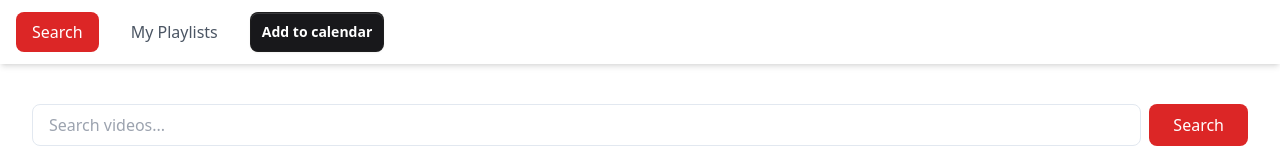
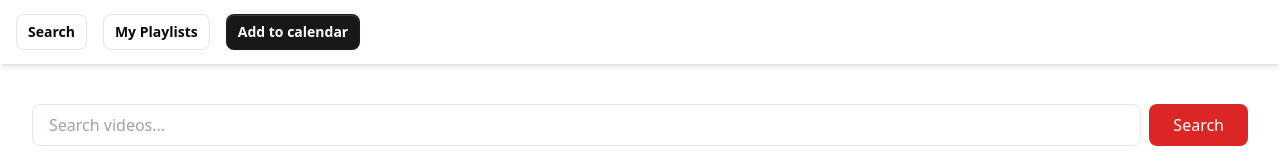
Before and after one commit to XARKMW/august-activity-3, a React (Vite) app: page / in a window 1280 px wide. Shown: the top 160 px of the page. Built offline with nearby package versions, Linux system fonts and the light colour scheme; no server answers.

Commit message:
added buttons

```diff
--- a/src/App.tsx
+++ b/src/App.tsx
@@ -15,28 +15,19 @@ function App() {
                 <div className="container mx-auto px-4">
                     <div className="flex items-center h-16">
                         <div className="flex space-x-4">
-                            <button
+                            <Button
                                 onClick={() => setCurrentPage('search')}
-                                className={`px-4 py-2 rounded-lg transition-colors ${
-                                    currentPage === 'search'
-                                        ? 'bg-red-600 text-white'
-                                        : 'text-gray-600 hover:bg-gray-100'
-                                }`}
+                                outline
                             >
                                 Search
-                            </button>
-                            <button
+                            </Button>
+                            <Button
                                 onClick={() => setCurrentPage('playlists')}
-                                className={`px-4 py-2 rounded-lg transition-colors ${
-                                    currentPage === 'playlists'
-                                        ? 'bg-red-600 text-white'
-                                        : 'text-gray-600 hover:bg-gray-100'
-                                }`}
+                                outline
                             >
                                 My Playlists
-                            </button>
+                            </Button>
                             <Button
-                                variant="outline"
                                 onClick={() => {
                                     toast({
                                         title: "Scheduled: Catch up ",
--- a/src/components/PlaylistManager.tsx
+++ b/src/components/PlaylistManager.tsx
@@ -1,8 +1,9 @@
-// src/components/PlaylistManager.tsx
 import { useState } from 'react';
 import { YouTubeSearchResult } from '../types/youtube';
 import { Playlist } from '../types/playlist';
-import { createPlaylist, addVideoToPlaylist, getPlaylists } from '../utils/playlist';
+import { createPlaylist, addVideoToPlaylist, getPlaylists, deletePlaylist, removeVideoFromPlaylist } from '../utils/playlist';
+import { useToast } from '../ui/use-toast';
+import { ToastAction } from '../ui/toast';
 
 interface PlaylistManagerProps {
     video: YouTubeSearchResult;
@@ -13,6 +14,7 @@ export function PlaylistManager({ video, onClose }: PlaylistManagerProps) {
     const [playlists, setPlaylists] = useState<Playlist[]>(getPlaylists);
     const [newPlaylistName, setNewPlaylistName] = useState('');
     const [isCreating, setIsCreating] = useState(false);
+    const { toast } = useToast();
 
     const handleCreatePlaylist = (e: React.FormEvent) => {
         e.preventDefault();
@@ -21,13 +23,48 @@ export function PlaylistManager({ video, onClose }: PlaylistManagerProps) {
             setPlaylists([...playlists, newPlaylist]);
             setNewPlaylistName('');
             setIsCreating(false);
+
+            toast({
+                title: `Playlist Created: ${newPlaylistName}`,
+                description: new Date().toLocaleString(),
+                action: (
+                    <ToastAction
+                        altText="Undo playlist creation"
+                        onClick={() => {
+                            deletePlaylist(newPlaylist.id);
+                            setPlaylists(getPlaylists());
+                        }}
+                    >
+                        Undo
+                    </ToastAction>
+                ),
+            });
         }
     };
 
     const handleAddToPlaylist = (playlistId: string) => {
+        const playlist = playlists.find(p => p.id === playlistId);
         addVideoToPlaylist(playlistId, video);
         setPlaylists(getPlaylists());
         onClose();
+
+        if (playlist) {
+            toast({
+                title: `Added to: ${playlist.name}`,
+                description: `Video "${video.snippet.title}" added to playlist`,
+                action: (
+                    <ToastAction
+                        altText="Undo add to playlist"
+                        onClick={() => {
+                            removeVideoFromPlaylist(playlistId, video.id.videoId);
+                            setPlaylists(getPlaylists());
+                        }}
+                    >
+                        Undo
+                    </ToastAction>
+                ),
+            });
+        }
     };
 
     return (
--- a/src/components/PlaylistsPage.tsx
+++ b/src/components/PlaylistsPage.tsx
@@ -2,6 +2,7 @@ import { useState, useEffect } from 'react';
 import { Playlist } from '../types/playlist';
 import { getPlaylists, deletePlaylist, removeVideoFromPlaylist } from '../utils/playlist';
 import { Tabs } from "../ui/Tabs";
+import {Button} from "@/ui/button.tsx";
 
 export default function PlaylistsPage() {
     const [playlists, setPlaylists] = useState<Playlist[]>([]);
@@ -30,12 +31,12 @@ export default function PlaylistsPage() {
                             {playlist.videos.length} videos
                         </p>
                     </div>
-                    <button
+                    <Button
+                        color={'red'}
                         onClick={() => handleDeletePlaylist(playlist.id)}
-                        className="text-red-300 hover:text-red-100"
                     >
                         Delete Playlist
-                    </button>
+                    </Button>
                 </div>
 
                 <div className="grid gap-4">
@@ -55,12 +56,12 @@ export default function PlaylistsPage() {
                                     {video.channelTitle}
                                 </p>
                             </div>
-                            <button
+                            <Button
+                                color={'red'}
                                 onClick={() => handleRemoveVideo(playlist.id, video.id)}
-                                className="text-red-300 hover:text-red-100"
                             >
                                 Remove
-                            </button>
+                            </Button>
                         </div>
                     ))}
                 </div>
--- a/src/ui/button.tsx
+++ b/src/ui/button.tsx
@@ -6,7 +6,7 @@ import { Link } from './link'
 const styles = {
   base: [
     // Base
-    'relative isolate inline-flex items-center justify-center gap-x-2 rounded-lg border text-base/6 font-semibold',
+    'relative isolate inline-flex items-center justify-center gap-x-2 rounded-lg border text-base/6 font-semibold cursor-pointer',
     // Sizing
     'px-[calc(theme(spacing[3.5])-1px)] py-[calc(theme(spacing[2.5])-1px)] sm:px-[calc(theme(spacing.3)-1px)] sm:py-[calc(theme(spacing[1.5])-1px)] sm:text-sm/6',
     // Focus
@@ -19,39 +19,28 @@ const styles = {
   solid: [
     // Optical border, implemented as the button background to avoid corner artifacts
     'border-transparent bg-[--btn-border]',
-    // Dark mode: border is rendered on `after` so background is set to button background
-    'dark:bg-[--btn-bg]',
     // Button background, implemented as foreground layer to stack on top of pseudo-border layer
     'before:absolute before:inset-0 before:-z-10 before:rounded-[calc(theme(borderRadius.lg)-1px)] before:bg-[--btn-bg]',
     // Drop shadow, applied to the inset `before` layer so it blends with the border
     'before:shadow',
-    // Background color is moved to control and shadow is removed in dark mode so hide `before` pseudo
-    'dark:before:hidden',
-    // Dark mode: Subtle white outline is applied using a border
-    'dark:border-white/5',
     // Shim/overlay, inset to match button foreground and used for hover state + highlight shadow
     'after:absolute after:inset-0 after:-z-10 after:rounded-[calc(theme(borderRadius.lg)-1px)]',
     // Inner highlight shadow
     'after:shadow-[shadow:inset_0_1px_theme(colors.white/15%)]',
     // White overlay on hover
     'after:data-[active]:bg-[--btn-hover-overlay] after:data-[hover]:bg-[--btn-hover-overlay]',
-    // Dark mode: `after` layer expands to cover entire button
-    'dark:after:-inset-px dark:after:rounded-lg',
     // Disabled
     'before:data-[disabled]:shadow-none after:data-[disabled]:shadow-none',
   ],
   outline: [
     // Base
     'border-zinc-950/10 text-zinc-950 data-[active]:bg-zinc-950/[2.5%] data-[hover]:bg-zinc-950/[2.5%]',
-    // Dark mode
-    'dark:border-white/15 dark:text-white dark:[--btn-bg:transparent] dark:data-[active]:bg-white/5 dark:data-[hover]:bg-white/5',
     // Icon
     '[--btn-icon:theme(colors.zinc.500)] data-[active]:[--btn-icon:theme(colors.zinc.700)] data-[hover]:[--btn-icon:theme(colors.zinc.700)] dark:data-[active]:[--btn-icon:theme(colors.zinc.400)] dark:data-[hover]:[--btn-icon:theme(colors.zinc.400)]',
   ],
   plain: [
     // Base
     'border-transparent text-zinc-950 data-[active]:bg-zinc-950/5 data-[hover]:bg-zinc-950/5',
-    // Dark mode
     'dark:text-white dark:data-[active]:bg-white/10 dark:data-[hover]:bg-white/10',
     // Icon
     '[--btn-icon:theme(colors.zinc.500)] data-[active]:[--btn-icon:theme(colors.zinc.700)] data-[hover]:[--btn-icon:theme(colors.zinc.700)] dark:[--btn-icon:theme(colors.zinc.500)] dark:data-[active]:[--btn-icon:theme(colors.zinc.400)] dark:data-[hover]:[--btn-icon:theme(colors.zinc.400)]',
```
